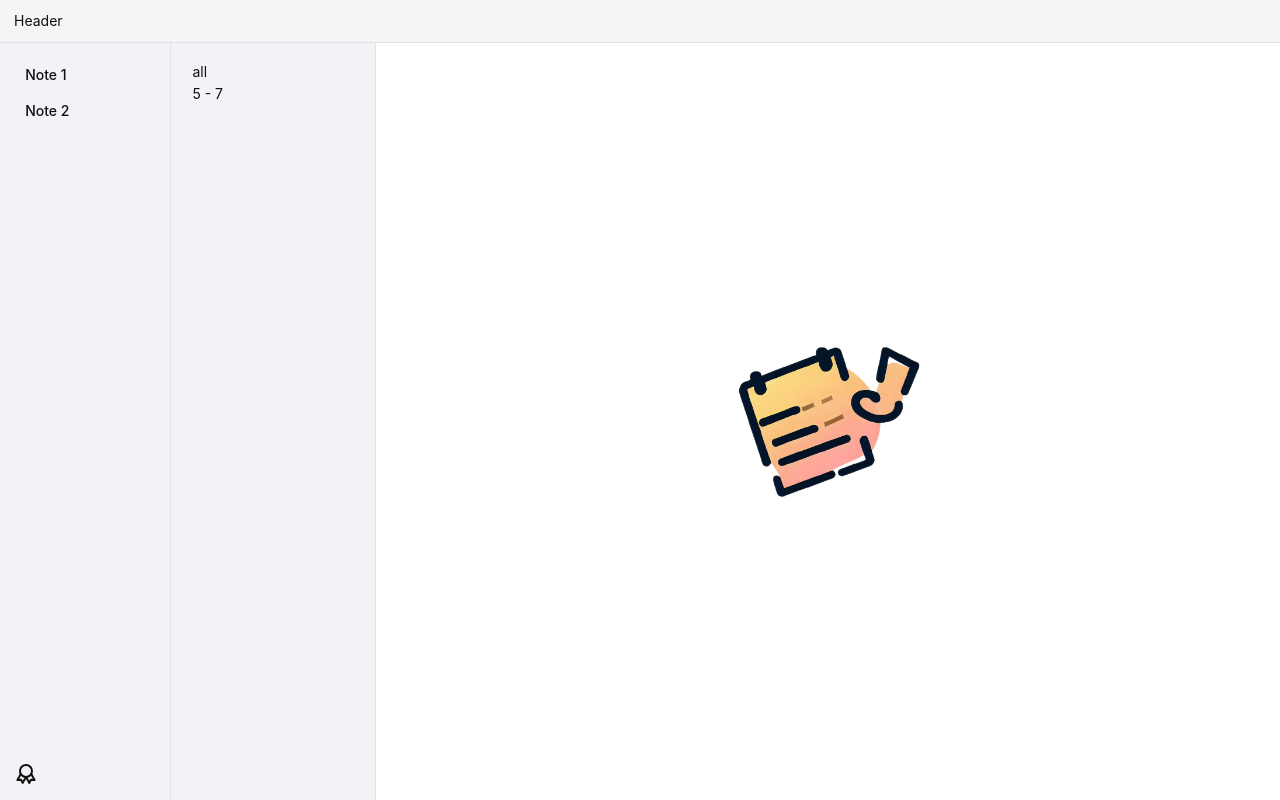
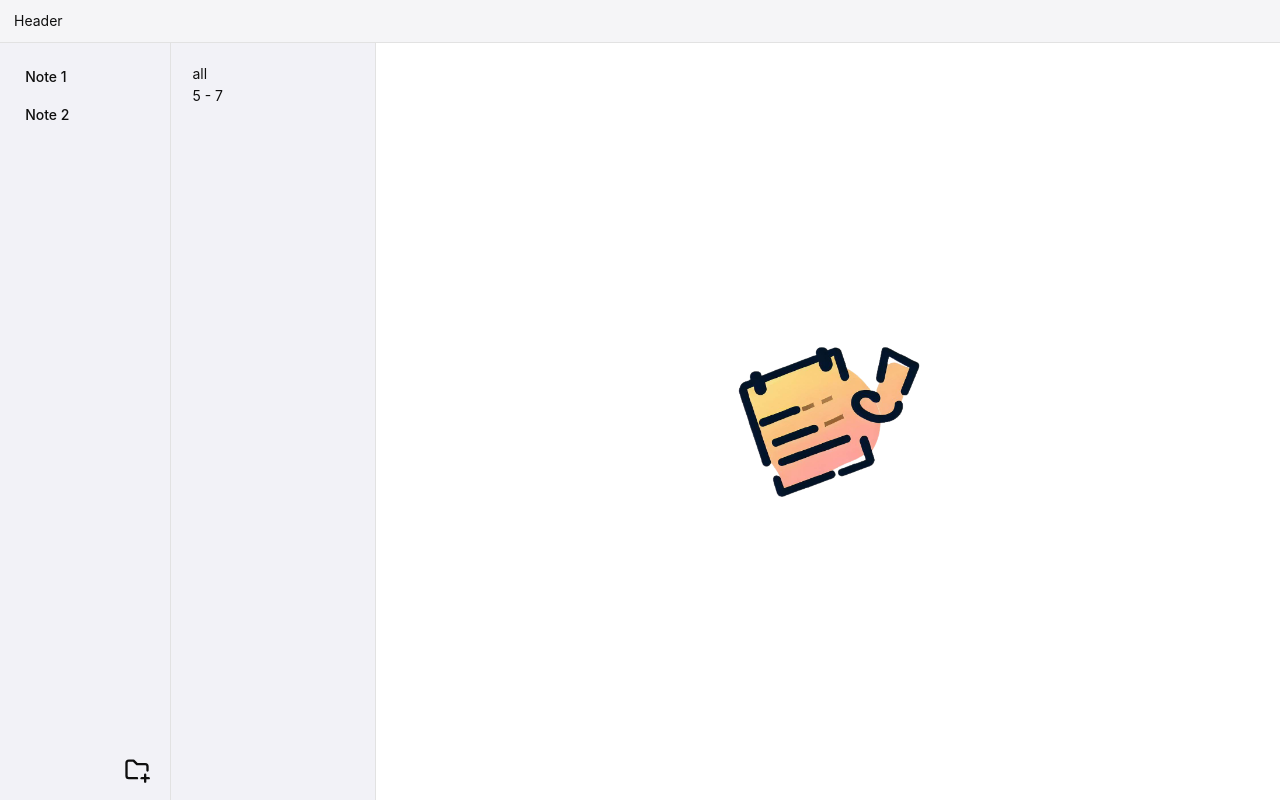
Before and after one commit to work4m/Enthus-note, a React (Vite) app: page / in a window 1280 px wide. Built offline with nearby package versions, Linux system fonts and the light colour scheme.

Commit message:
list for first and second columns

```diff
--- a/src/components/FirstCol.tsx
+++ b/src/components/FirstCol.tsx
@@ -1,5 +1,5 @@
 import { useDispatch, useSelector } from "react-redux";
-import { IconAward } from '@tabler/icons-react';
+import { IconFolderPlus } from '@tabler/icons-react';
 
 import { RootState } from "../store/Store";
 import { SELECT_CATEGORY } from "../store/Note/NoteTypes";
@@ -44,7 +44,11 @@ function FirstCol() {
 
             {/* bottom bar */}
             <div className="bottom-container">
-                <IconAward />
+                <div />
+
+                <div className="add-folder-icon" >
+                    <IconFolderPlus size={28} stroke={"2px"} />
+                </div>
             </div>
         </div>
     )
--- a/src/pages/Home/styles.css
+++ b/src/pages/Home/styles.css
@@ -15,13 +15,14 @@
     display: flex;
     flex: 1;
     position: relative;
+    overflow: hidden;
 }
 
 
 /* perticuler column start */
 .column {
     padding: 1rem;
-    overflow-x: none;
+    height: 100%;
     background-color: var(--first-gray);
 }
 
@@ -41,6 +42,7 @@
 }
 
 .first-col-item-container {
+    margin: 2px 0;
     padding: 0.5rem 0.8rem;
     border-radius: 4px;
     cursor: pointer;
@@ -53,6 +55,19 @@
 .bottom-container {
     display: flex;
     align-items: center;
+    flex-direction: row;
+    justify-content: space-between;
+    position: relative;
+    top: 10px;
+}
+
+.add-folder-icon {
+    padding: 0.4rem;
+    cursor: pointer;
+}
+
+.add-folder-icon:hover {
+    color: var(--selected-dark-yellow);
 }
 
 /* ! first end */
@@ -60,15 +75,18 @@
 /* * second start */
 .second-column {
     border-right: 0.8px solid var(--border-gray);
+    display: flex;
     flex: 0.8;
 }
 
 .second-column ul {
     list-style: none;
     overflow-y: auto;
+    flex: 1;
 }
 
 .second-col-item-container {
+    margin: 2px 0;
     padding: 0.3rem 0.5rem;
     border-radius: 4px;
     cursor: pointer;
--- a/src/styles.css
+++ b/src/styles.css
@@ -8,9 +8,12 @@
   --main-color: #f5f5f7;
   --selected-color: #dedee4;
   --first-gray: #f2f2f7;
+  --first-light-gray: #ececec;
   --border-gray: #e2e2e2;
 
   --selected-yellow: #ffd33688;
+
+  --selected-dark-yellow: #d1a400da;
 
   font-synthesis: none;
   text-rendering: optimizeLegibility;
```
